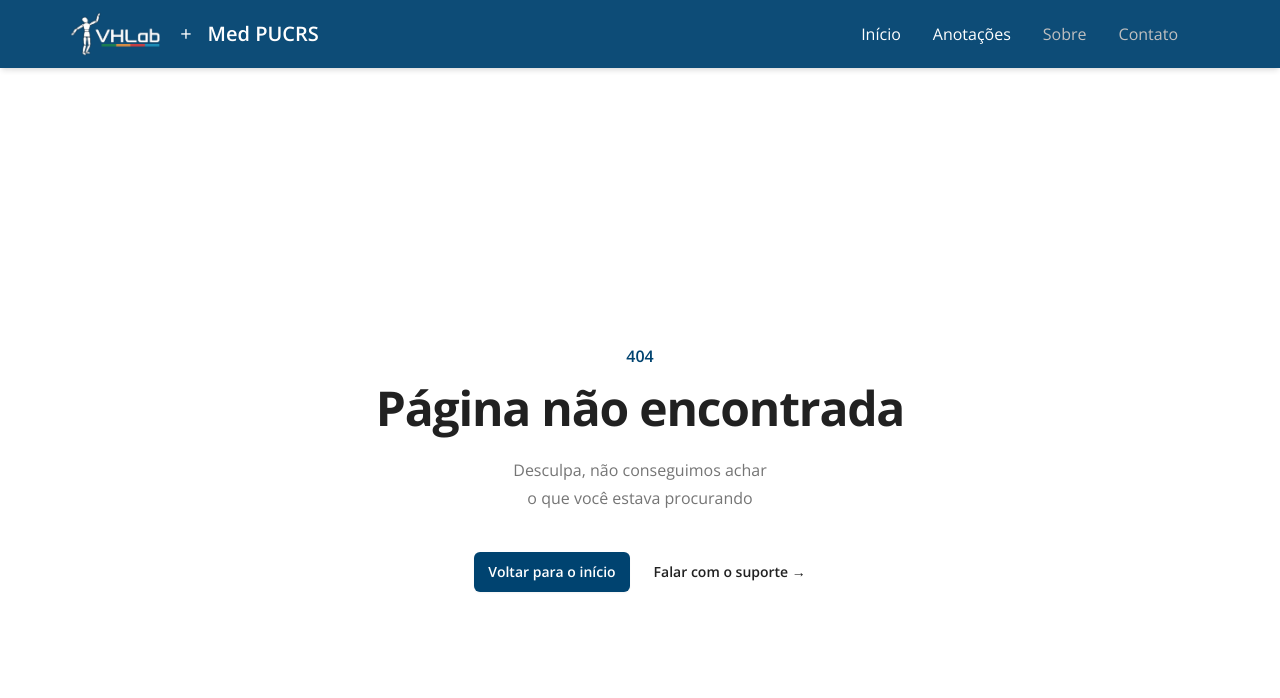
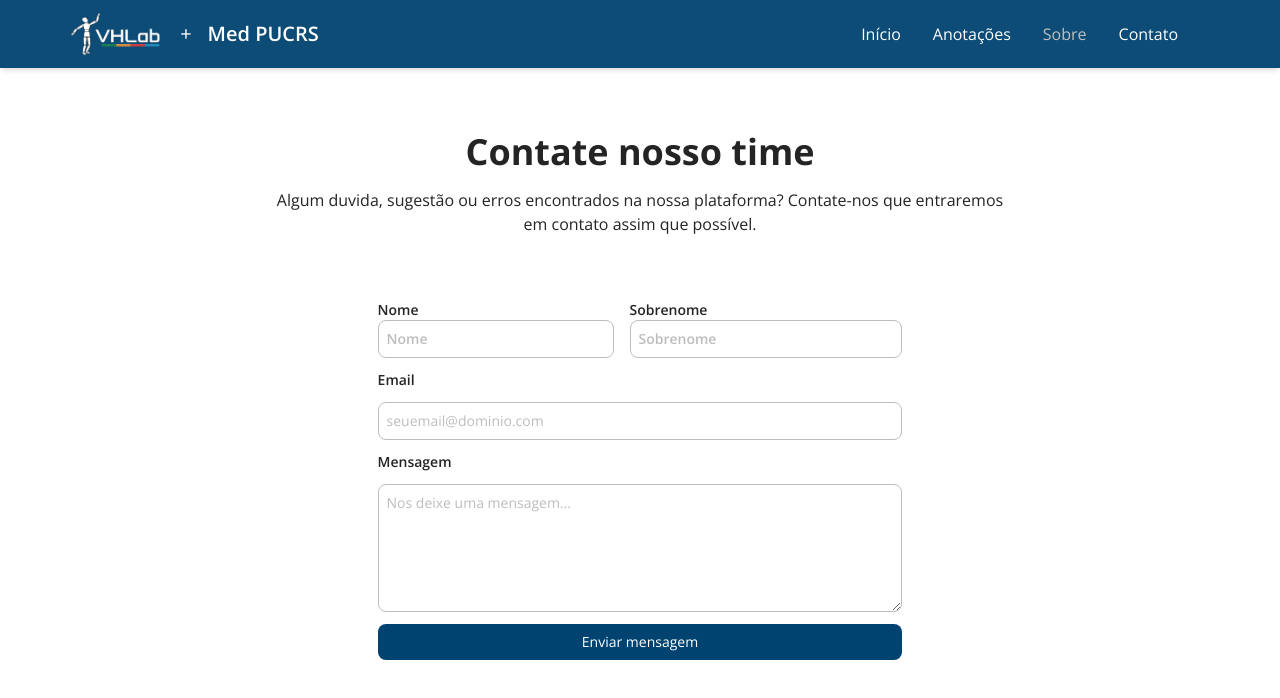
Before and after one commit to felipegauer/VHlab-Nefro-2024, a React (Vite) app in the folder web/front/: page /contato in a window 1280 px wide. Before the commit this address had no page. Shown: the top 698 px of the page. Built offline with nearby package versions, Linux system fonts and the light colour scheme.

Commit message:
contact page 90%

```diff
--- a/web/front/src/Components/Navbar/Navbar2.jsx
+++ b/web/front/src/Components/Navbar/Navbar2.jsx
@@ -12,7 +12,7 @@ export default function Navbar2() {
         { name: 'Início', link: '/' },
         { name: 'Anotações', link: '/anotacoes' },
         { name: 'Sobre', link: '/sobre',disable:true },
-        { name: 'Contato', link: '/contato',disable:true  }
+        { name: 'Contato', link: '/contato',  }
 
     ]
 
--- a/web/front/src/index.css
+++ b/web/front/src/index.css
@@ -51,6 +51,10 @@ body {
   background-color: #004370;
 }
 
+.color-dark{
+  background-color: #012a46;
+}
+
 .blur-box {
   box-shadow: 0 0 5px 5px #004370;
 }
--- a/web/front/src/main.jsx
+++ b/web/front/src/main.jsx
@@ -15,6 +15,7 @@ import { ExamInfoProvyder } from "./Context/ExamsInfoContext";
 import { AnnotationContext, AnnotationProvyder } from "./Context/AnnotationContext";
 import CustomPacientPage from "./pages/CustomPacientPage.jsx";
 import AnnotationPage from "./pages/AnnotationsPage";
+import ContactPage from "./pages/ContactPage";
 
 const Layout = () => (
   <>
@@ -59,6 +60,10 @@ const router = createBrowserRouter([
         element: <CustomPacientPage />
       },
       {
+        path:"/contato",
+        element:<ContactPage/>
+      },
+      {
         path: "*",
         element: <PageNotFound />,
       },
--- /dev/null
+++ b/web/front/src/pages/ContactPage.jsx
@@ -0,0 +1,57 @@
+import { FormControl } from "@mui/material";
+
+function ContactPage() {
+  return (
+    <div className="flex flex-col justify-center items-center text-center mt-16 gap-16">
+      <div className=" flex flex-col gap-4">
+        <h1 className="text-4xl font-bold">Contate nosso time</h1>
+        <p className="font-normal max-w-[730px] ">
+          Algum duvida, sugestão ou erros encontrados na nossa plataforma?
+          Contate-nos que entraremos em contato assim que possível.{" "}
+        </p>
+      </div>
+
+      <FormControl className="text-start gap-3 text-sm">
+        <div className=" flex gap-4">
+
+          <label className="font-semibold" htmlFor="name">Nome
+          <input
+            type="text"
+            name="name"
+            id="name"
+            placeholder="Nome"
+            className="w-full p-2 border border-gray-400 rounded-lg"
+          /></label>
+          <label className="font-semibold" htmlFor="surname">Sobrenome
+          <input
+            type="text"
+            name="surname"
+            id="surname"
+            placeholder="Sobrenome"
+            className="w-full p-2 border border-gray-400 rounded-lg"
+          /></label>
+        </div>
+
+        <label className="font-semibold" htmlFor="email">Email</label>
+        <input
+          type="email"
+          name="email"
+          id="email"
+          placeholder="seuemail@dominio.com"
+          className="w-full p-2 border border-gray-400 rounded-lg"
+        />
+        <label className="font-semibold" htmlFor="message">Mensagem</label>
+        <textarea
+          name="message"
+          id="message"
+          placeholder="Nos deixe uma mensagem..."
+          className="w-full p-2 border border-gray-400 rounded-lg h-32"
+        />
+
+        <button className="color-bg hover:bg-light-blue-900 text-white p-2 rounded-lg w-full"> Enviar mensagem </button>
+      </FormControl>
+    </div>
+  );
+}
+
+export default ContactPage;
```
